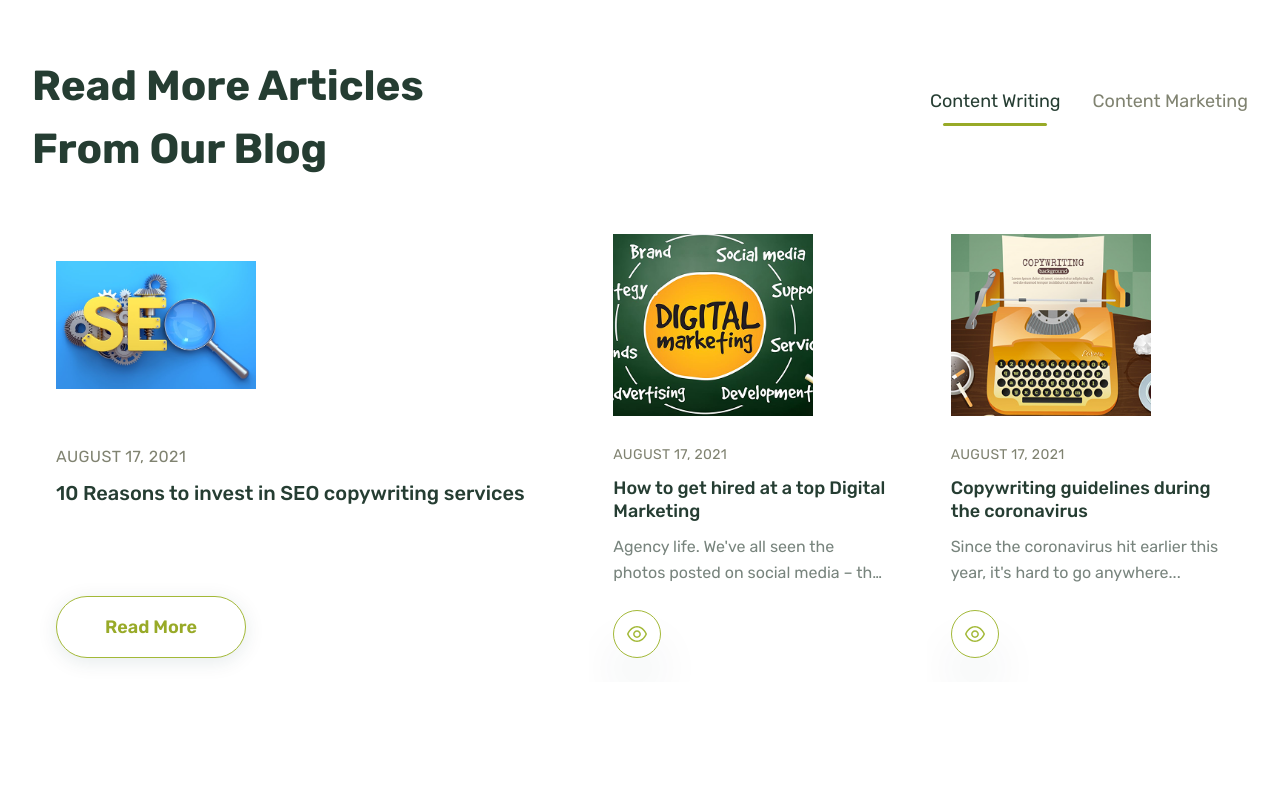
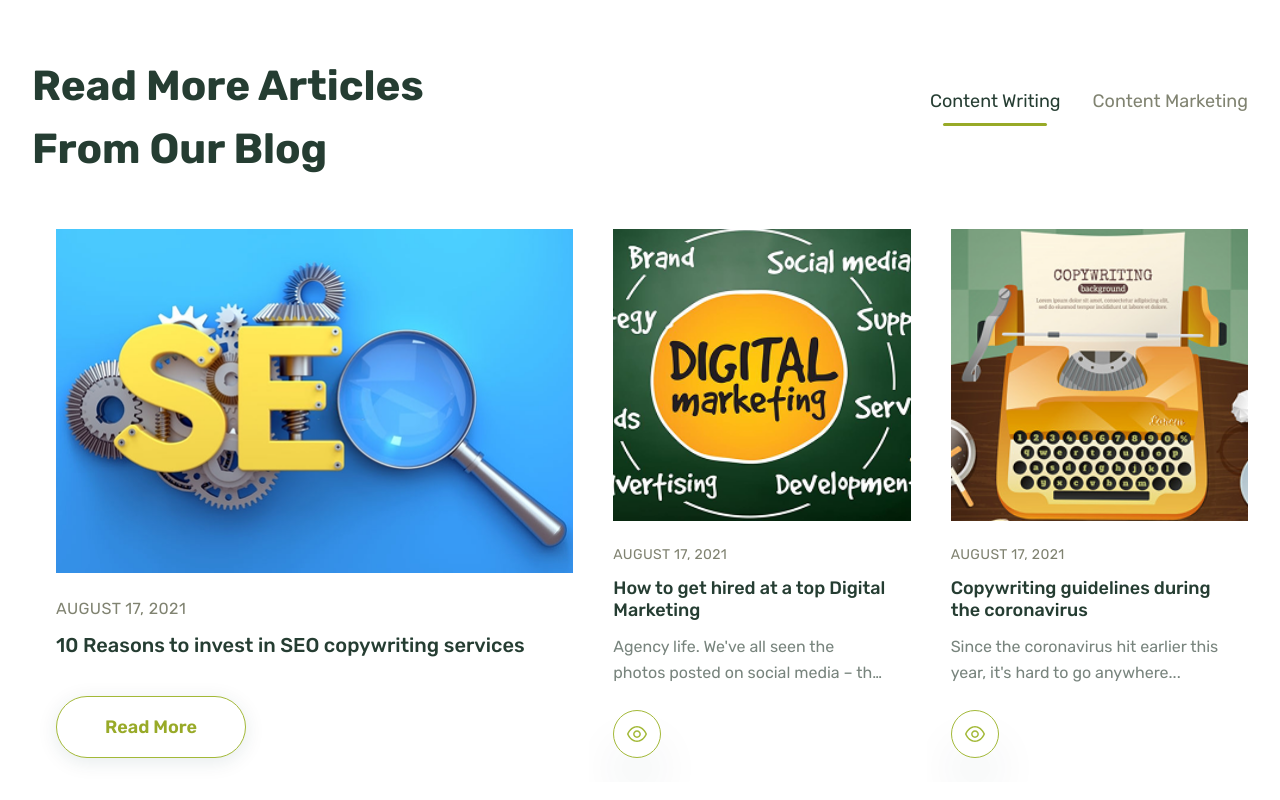
Before and after one commit to Nifilat/marketthink-digital-marketing, a Next.js app: page / in a window 1280 px wide. Shown: the part 1799-2599 px from the top of the page. Before the commit the page ends 2545 px from the top, so only its background shows below. Built offline with nearby package versions, Linux system fonts and the light colour scheme.

Commit message:
fix: Enhance ArticleSection layout by adding dynamic aspect ratio and improving image styling for better responsiveness

```diff
--- a/src/app/components/ArticleSection.tsx
+++ b/src/app/components/ArticleSection.tsx
@@ -98,13 +98,13 @@ export default function ArticleSection() {
                 onClick={() => setSelectedArticle(idx)}
               >
                 {/* Image Container */}
-                <div className="w-full h-48 bg-white overflow-hidden flex items-center justify-start pl-6">
+                <div data-selected={isSelected} className="w-full data-[selected=true]:aspect-[540/343] aspect-[270/245] bg-white overflow-hidden flex items-center justify-start pl-6">
                   <Image
                     src={article.image}
                     alt={article.title}
                     width={200}
                     height={150}
-                    className="max-h-full object-contain"
+                    className="max-h-full w-full h-full object-cover"
                   />
                 </div>
 
```
